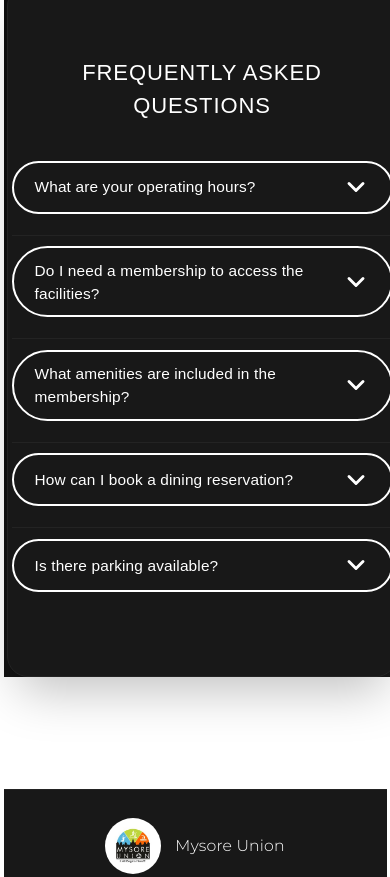
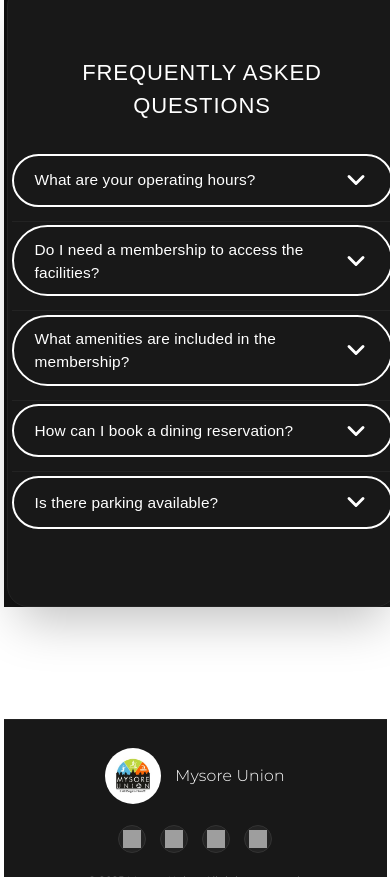
Before and after one commit to shubhamdevs/mysore-union, a Next.js app: page / in a window 390 px wide. Shown: the part 4565-5442 px from the top of the page. Built offline with nearby package versions, Linux system fonts and the light colour scheme; grey boxes are pictures that could not be loaded; a web font is replaced by a local one.

Commit message:
added animation to faqs

```diff
--- a/src/components/FAQSection.tsx
+++ b/src/components/FAQSection.tsx
@@ -40,7 +40,7 @@ const FAQSection: React.FC = () => {
       >
         FREQUENTLY ASKED QUESTIONS
       </motion.h2>
-      <div className="divide-y divide-[#232323] flex flex-col faq-list">
+      <div className="   divide-y divide-[#232323] flex flex-col faq-list">
         {faqs.map((faq, i) => (
           <motion.div
             key={i}
@@ -48,7 +48,9 @@ const FAQSection: React.FC = () => {
             whileInView={{ opacity: 1, y: 0 }}
             transition={{ duration: 0.6, delay: i * 0.1 }}
             viewport={{ once: true }}
-            className="py-3"
+            whileHover={{ scale: 1.05 }}
+            whileTap={{ scale: 0.9 }}
+            className="py-1 md:py-3 sm:py-2 "
           >
             <motion.button
               className="w-full text-left flex justify-between items-center font-light text-white focus:outline-none px-2 font-host-grotesk luxury-button faq-question"
```
